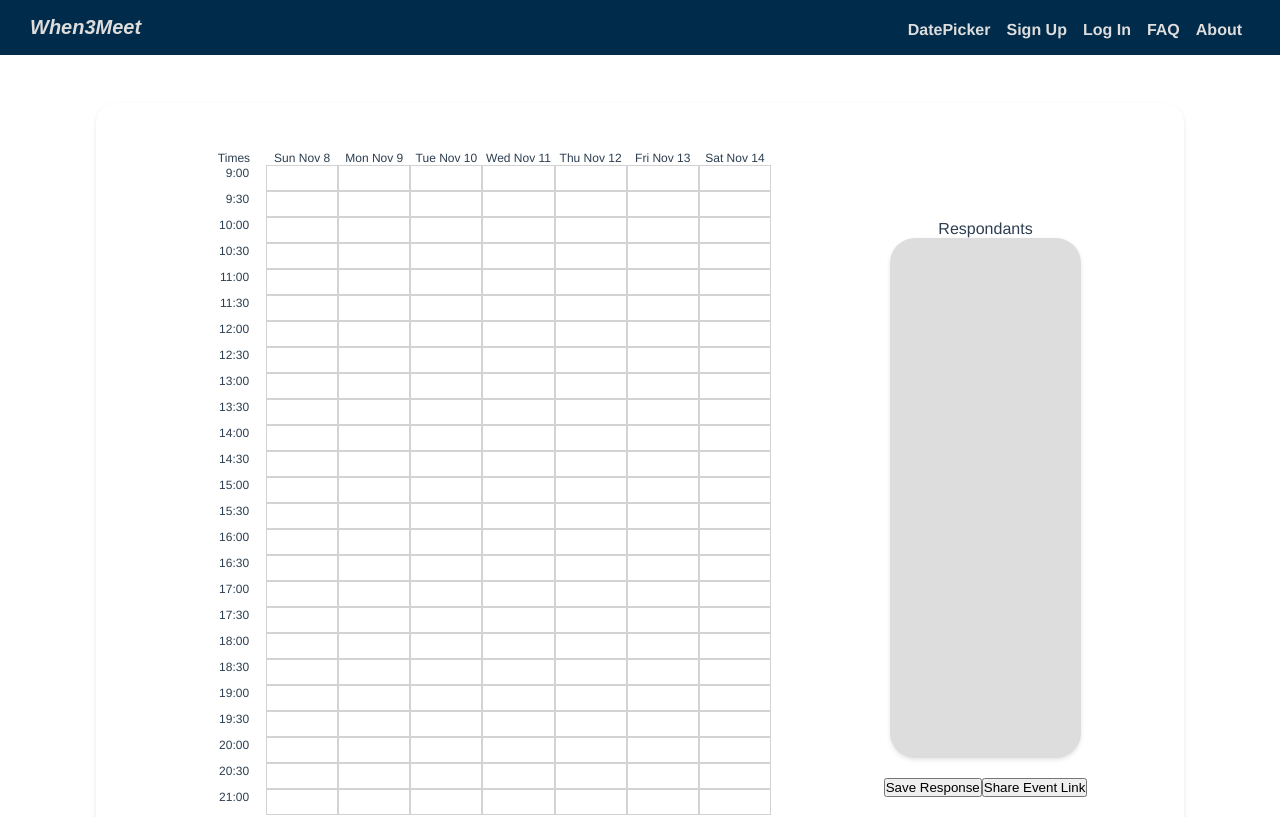
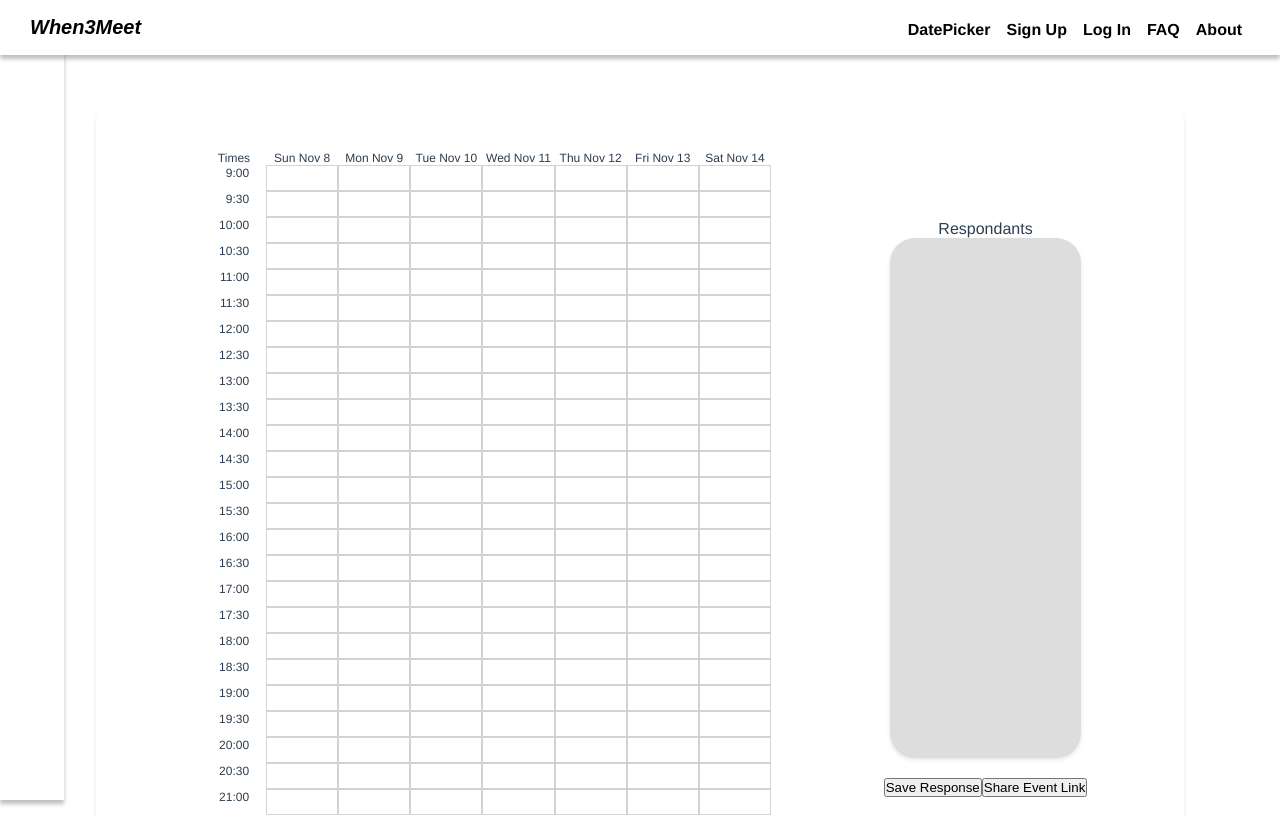
Before and after one commit to ubclaunchpad/HappyHour, a Vue app in the folder frontend/: page / in a window 1280 px wide. Shown: the top 817 px of the page. Built offline with nearby package versions, Linux system fonts and the light colour scheme.

Commit message:
added collapsed sidebar

```diff
--- a/frontend/src/App.vue
+++ b/frontend/src/App.vue
@@ -1,16 +1,19 @@
 <template>
   <TheNavbar />
   <router-view />
+  <SidebarCollapsed />
 </template>
 
 <script lang="ts">
 import { defineComponent } from "vue";
 import TheNavbar from "./components/TheNavbar.vue";
+import SidebarCollapsed from "./components/SidebarCollapsed.vue";
 
 export default defineComponent({
   name: "App",
   components: {
-    TheNavbar
+    TheNavbar,
+    SidebarCollapsed
   }
 });
 </script>
--- /dev/null
+++ b/frontend/src/components/SidebarCollapsed.vue
@@ -0,0 +1,21 @@
+<template>
+  <div class="sidebar"></div>
+</template>
+
+<script>
+export default {};
+</script>
+
+<style scoped>
+.sidebar {
+  position: absolute;
+  left: 0;
+  top: 0;
+  z-index: -1;
+  width: 5%;
+  height: 100vh;
+
+  background: #ffffff;
+  box-shadow: 0px 4px 4px rgba(0, 0, 0, 0.25);
+}
+</style>
--- a/frontend/src/components/TheNavbar.vue
+++ b/frontend/src/components/TheNavbar.vue
@@ -36,11 +36,12 @@ nav {
 nav a {
   font-weight: bold;
   text-decoration: none;
-  color: rgb(221, 221, 221);
+  /*color: rgb(221, 221, 221);*/
+  color: black;
 }
 
 nav a.router-link-exact-active {
-  color: #42b983;
+  color: rgb(71, 96, 243);
 }
 
 .router {
@@ -52,8 +53,9 @@ nav a.router-link-exact-active {
   align-items: center;
   justify-content: space-between;
   flex-wrap: wrap;
-  background-color: rgb(0, 43, 74);
+  background-color: white;
   padding: 1rem 1.875rem;
+  box-shadow: 0px 4px 4px rgba(0, 0, 0, 0.25);
 }
 
 .container {
@@ -63,13 +65,14 @@ nav a.router-link-exact-active {
 
 .logo {
   border: none;
-  color: rgb(221, 221, 221);
+  /*color: rgb(221, 221, 221);*/
+  color: black;
   background: none;
   cursor: pointer;
 }
 
 .logo:hover,
 .logo:active .logo .router-link-exact-active {
-  color: #42b983;
+  color: rgb(71, 96, 243);
 }
 </style>
```
